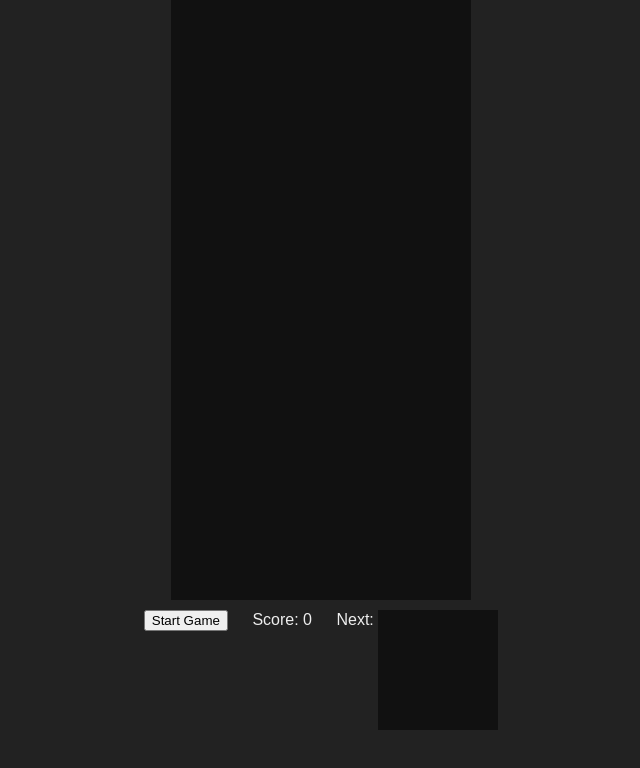
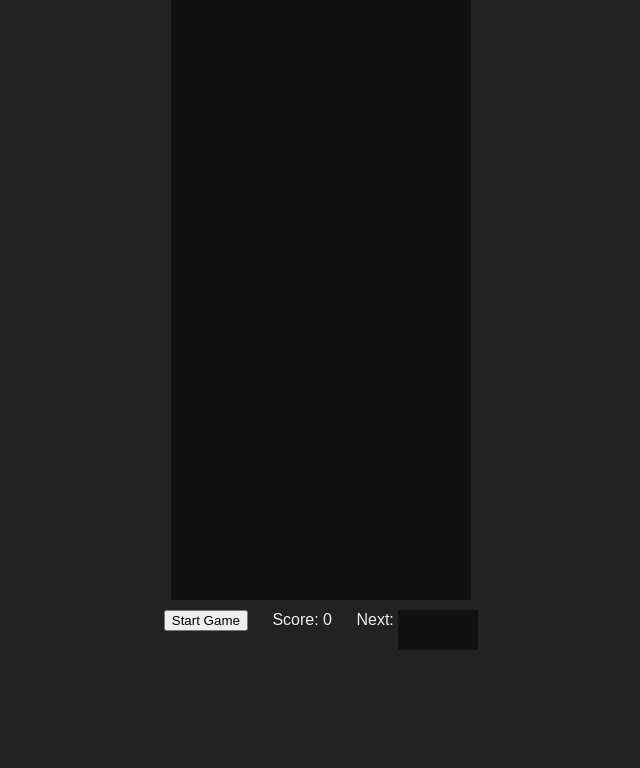
Before and after one commit to openrightorg/tetrablocks, a plain HTML site: page index.html in a window 1280 px wide. Shown: the whole page, without its empty margins (319-959 px from the left). Drawn offline with Linux system fonts and the light colour scheme.

Commit message:
Fix the next block area size
Co-authored-by: GPT-OSS:20B

```diff
--- a/index.html
+++ b/index.html
@@ -17,7 +17,7 @@
     <button id="startBtn">Start Game</button>
     <span id="score" style="margin-left:20px;">Score: 0</span>
     <span id="next" style="margin-left:20px;">Next:</span>
-    <canvas id="nextCanvas" width="120" height="120" style="display:inline-block; vertical-align:top;"></canvas>
+    <canvas id="nextCanvas" width="80" height="40" style="display:inline-block; vertical-align:top;"></canvas>
   </div>
   <script>
 /* Tetris Clone – minimal but functional implementation */
```
